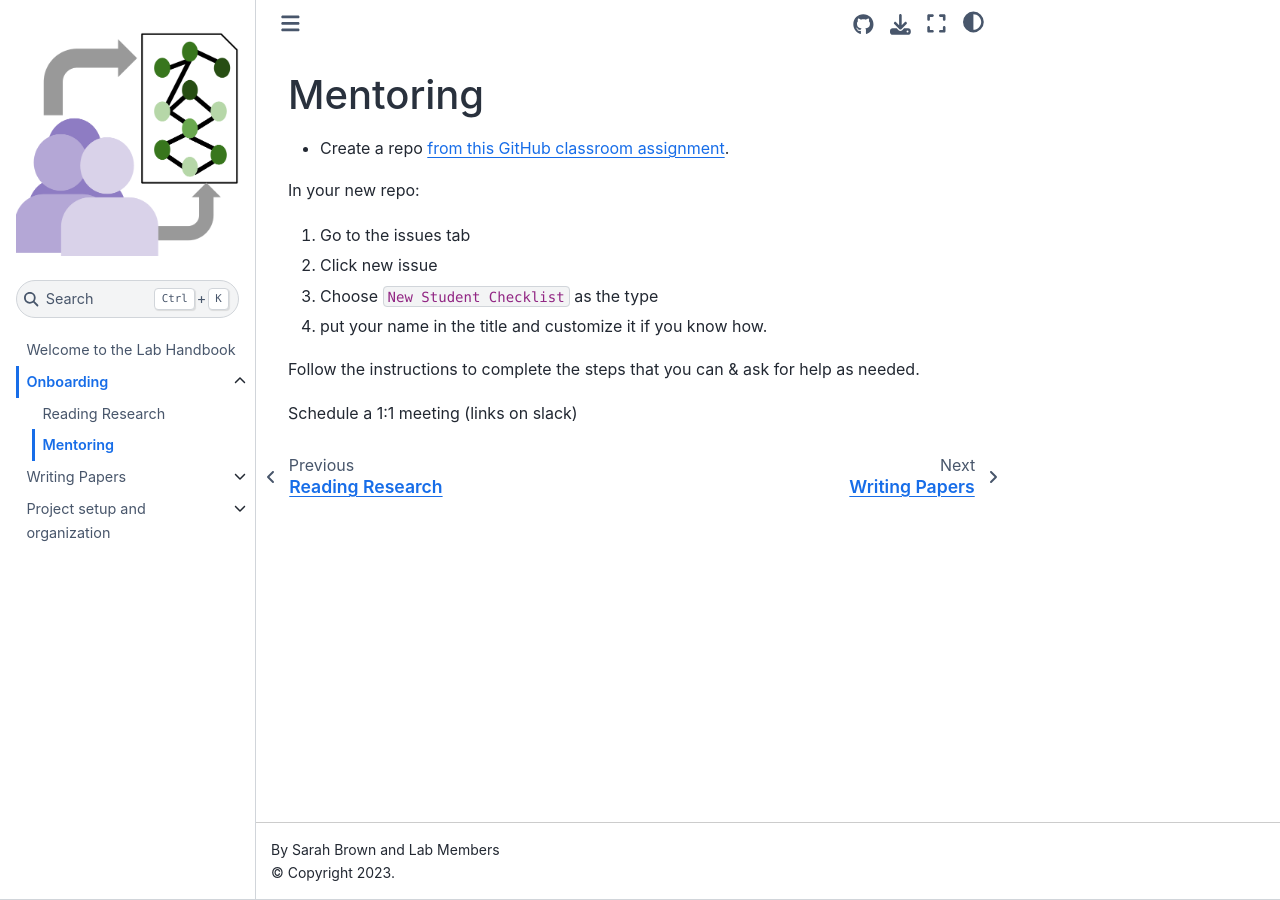
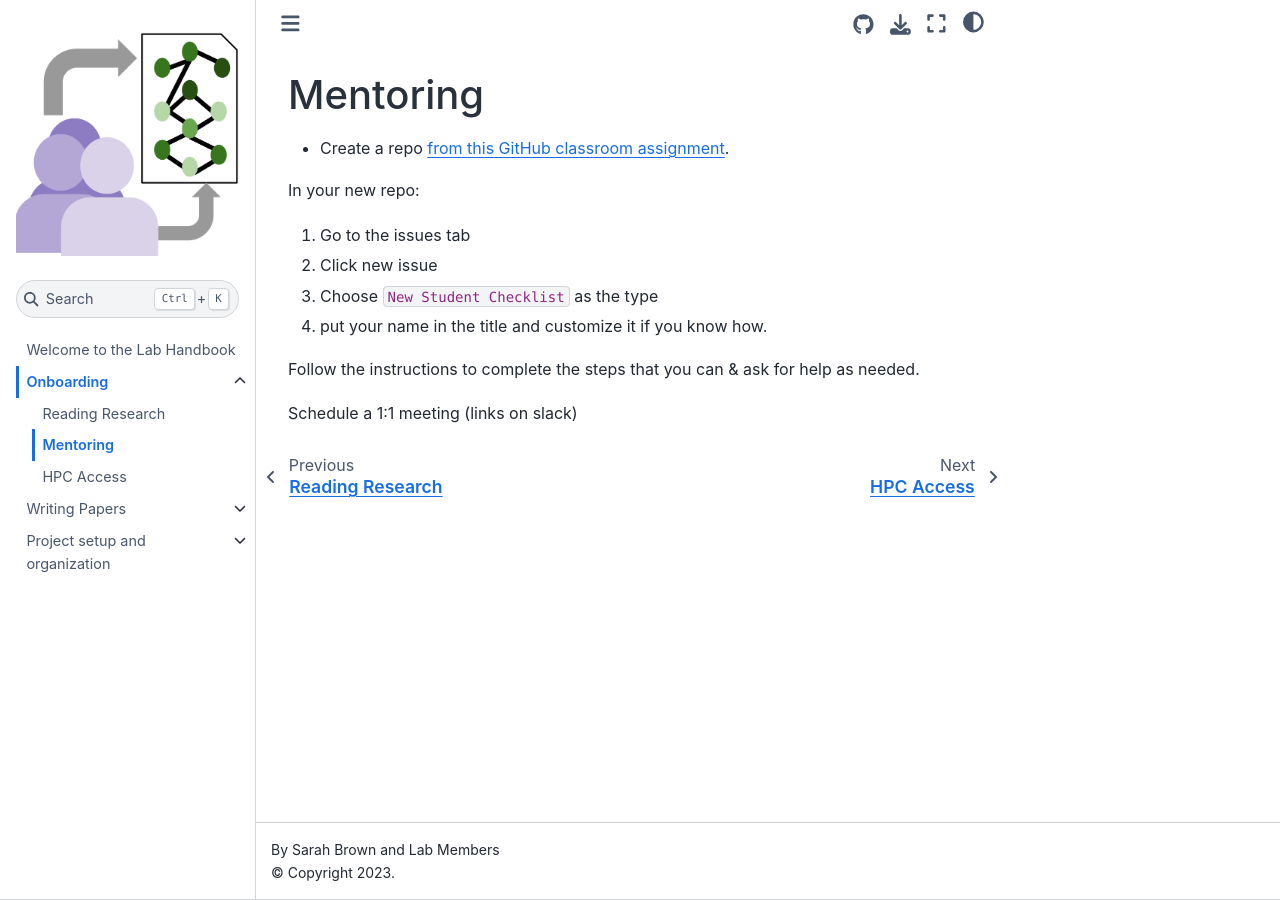
Before and after one commit to ml4sts/handbook, a Jupyter Book: the page built from onboarding/mentoring.md, in a window 1280 px wide. Built offline with Jupyter Book 1.0.4 settings and Sphinx 7.4.7 and the Sphinx Book theme 1.1.4, drawn with Linux system fonts in a browser that asks for light colours.

Commit message:
link to hpc instructions

```diff
--- a/_toc.yml
+++ b/_toc.yml
@@ -6,6 +6,7 @@ chapters:
   sections:
     - file: onboarding/reading
     - file: onboarding/mentoring
+    - file: onboarding/hpc
 
 
 - file: writing/index
```
